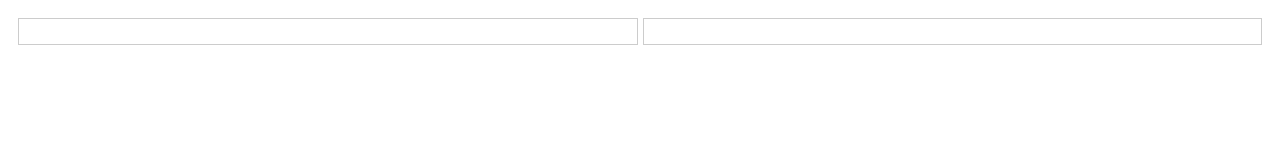
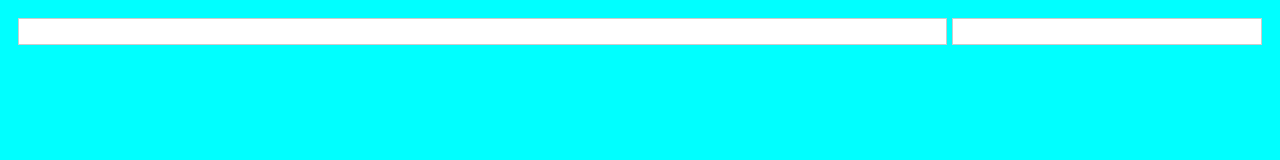
Before and after one commit to oscherrero/rcz, a plain HTML site: page index.html in a window 1280 px wide. Drawn offline with Linux system fonts and the light colour scheme.

Commit message:
Update style.css

```diff
--- a/style.css
+++ b/style.css
@@ -1,6 +1,10 @@
+body{
+  background:cyan;
+}
+
 #grid-container {
   display: grid;
-  grid-template-columns: 1fr 1fr;
+  grid-template-columns: 3fr 1fr;
   gap: 5px;
   padding: 10px;
 }
```
